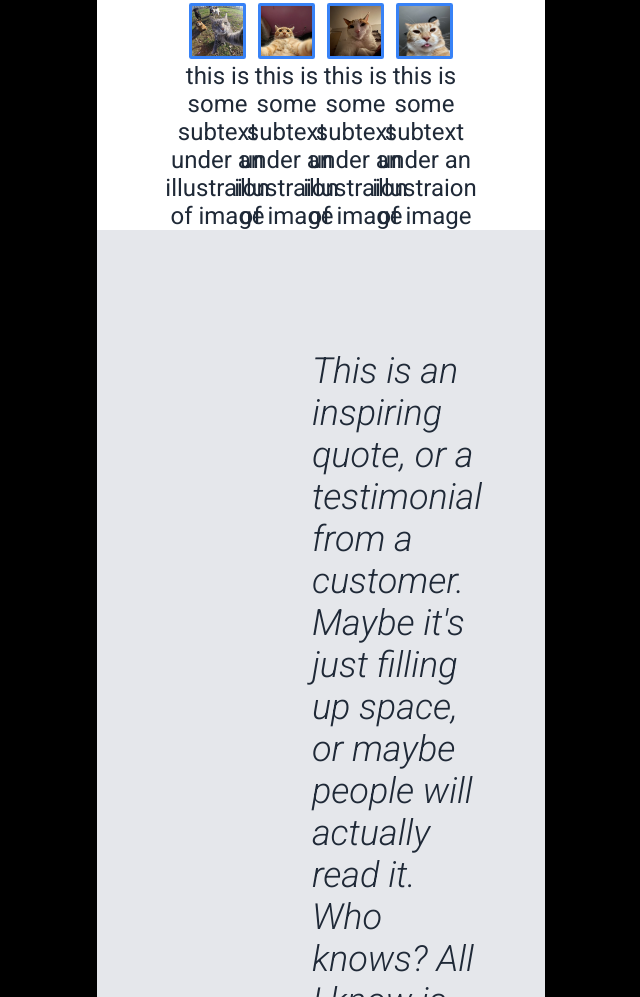
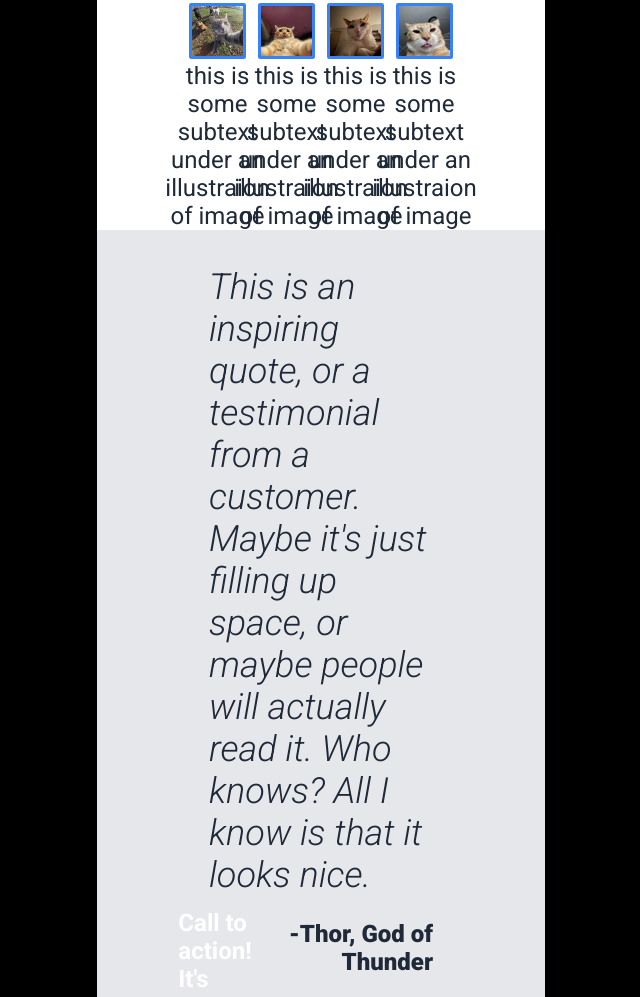
Before and after one commit to sinkevicius3/odin-landing-page, a plain HTML site: page index.html in a window 1280 px wide. Shown: the part 668-1665 px from the top of the page, without its empty margins (319-959 px from the left). Drawn offline with Linux system fonts and the light colour scheme.

Commit message:
Changed section3.css from px to %

```diff
--- a/styles/section3.css
+++ b/styles/section3.css
@@ -1,13 +1,13 @@
 .section3{
   background-color: #E5E7EB;
   flex: 4;
-  margin: 0px;
+  margin: 0%;
 }
 
 .section3-contents{
   color: #1F2937;
-  padding-left: 300px;
-  padding-right: 300px;
+  padding-left: 25%;
+  padding-right: 25%;
   display: flex;
   flex-direction: column;
 }
@@ -18,20 +18,20 @@
   font-weight: 300;
   display: flex;
   justify-content: center;
-  margin: 0px;
-  padding-top: 120px;
-  padding-bottom: 0px;
+  margin: 0%;
+  padding-top: 16%;
+  padding-bottom: 0%;
 }
 
 .quote-text p{
-  margin: 0px;
-  padding: 0px;
+  margin: 0%;
+  padding: 0%;
 }
 
 .quote-author{
   text-align: right;
   font-weight: 900;
   font-size: 24px;
-  margin: 0px;
-  padding: 0px;
+  margin: 0%;
+  padding: 0%;
 }
```
